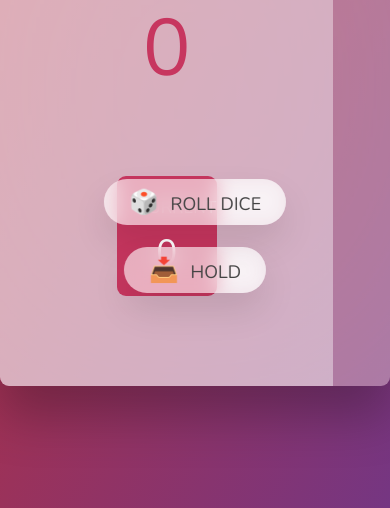
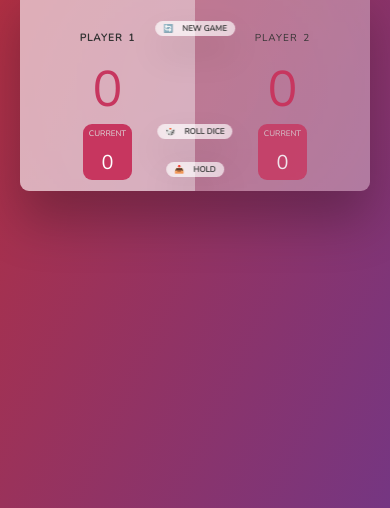
Before and after one commit to dmitryulasau/Pig-game, a plain HTML site: page index.html in a window 390 px wide. Shown: the part 336-844 px from the top of the page. Drawn offline with nearby package versions, Linux system fonts and the light colour scheme.

Commit message:
Add files via upload

```diff
--- a/index.html
+++ b/index.html
@@ -5,6 +5,7 @@
     <meta name="viewport" content="width=device-width, initial-scale=1.0" />
     <meta http-equiv="X-UA-Compatible" content="ie=edge" />
     <link rel="stylesheet" href="style.css" />
+    <link rel="stylesheet" href="queries.css" />
     <title>Pig Game</title>
   </head>
   <body>
--- /dev/null
+++ b/queries.css
@@ -0,0 +1,123 @@
+@media (max-width: 75em) {
+  main {
+    width: 90rem;
+    height: 54rem;
+  }
+
+  .btn--roll {
+    top: 33.3rem;
+  }
+  .btn--hold {
+    top: 40.1rem;
+  }
+}
+
+@media (max-width: 59em) {
+  main {
+    width: 80rem;
+    height: 48rem;
+  }
+
+  .btn--roll {
+    top: 27.3rem;
+  }
+  .btn--hold {
+    top: 34.1rem;
+  }
+  .dice {
+    height: 8rem;
+  }
+
+  .name {
+    font-size: 3rem;
+  }
+}
+
+@media (max-width: 51em) {
+  main {
+    width: 60rem;
+    height: 36rem;
+  }
+  .btn--roll {
+    top: 24.3rem;
+  }
+  .btn--hold {
+    top: 29.1rem;
+  }
+  .dice {
+    height: 8rem;
+  }
+  .name {
+    font-size: 1.4rem;
+  }
+  .current {
+    padding: 1rem;
+  }
+  .current-label {
+    font-size: 1.2rem;
+  }
+  .current-score {
+    font-size: 3rem;
+  }
+  .btn {
+    font-size: 1.4rem;
+    padding: 0.4rem 1.6rem;
+    font-weight: 700;
+  }
+  .btn::first-letter {
+    font-size: 1.4rem;
+    margin-right: 0.7rem;
+  }
+  .dice {
+    height: 6rem;
+    top: 14.5rem;
+  }
+}
+
+@media (max-width: 35em) {
+  main {
+    width: 35rem;
+    height: 21rem;
+  }
+
+  .btn--roll {
+    top: 14.3rem;
+  }
+  .btn--hold {
+    top: 18.1rem;
+  }
+  .dice {
+    height: 8rem;
+  }
+  .name {
+    font-size: 1rem;
+  }
+  .current {
+    padding: 0.4rem;
+  }
+  .current-label {
+    font-size: 0.8rem;
+  }
+  .current-score {
+    font-size: 2rem;
+  }
+  .btn {
+    font-size: 0.8rem;
+    padding: 0.2rem 0.8rem;
+    font-weight: 700;
+  }
+  .btn::first-letter {
+    font-size: 0.8rem;
+    margin-right: 0.7rem;
+  }
+  .dice {
+    height: 4rem;
+    top: 8.5rem;
+  }
+  .score {
+    font-size: 5rem;
+  }
+  .player {
+    padding: 5rem;
+  }
+}
```
